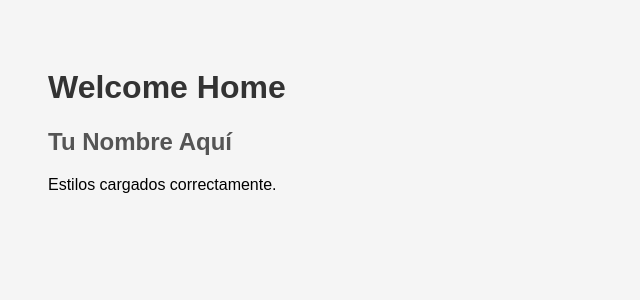
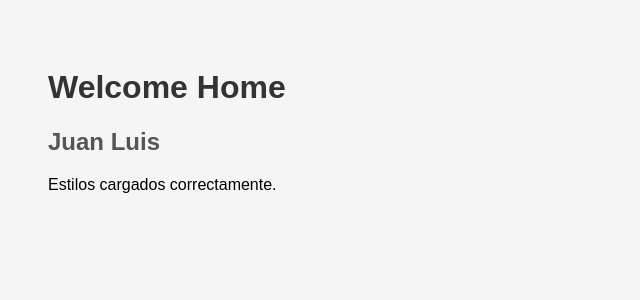
Before and after one commit to Fhenix05/DjangoStore, a Django app: page / in a window 1280 px wide. Shown: the top 300 px of the page, without its empty margins (0-640 px from the left). Run offline with Django 5.2, Linux system fonts and the light colour scheme.

Commit message:
Mi nombre aparece

```diff
--- a/home/views.py
+++ b/home/views.py
@@ -2,4 +2,5 @@ from django.shortcuts import render
 
 # Create your views here.
 def index(request):
-    return render(request, "home/index.html")
+    nombre = request.GET.get('nombre', 'Juan Luis')
+    return render(request, 'home/index.html', {"nombre": nombre})
--- a/templates/home/index.html
+++ b/templates/home/index.html
@@ -2,7 +2,7 @@
 
 {% block content %}
 <h1>Welcome Home</h1>
-<h2>Tu Nombre Aquí</h2>
+<h2>{{nombre}}</h2>
 
 <p>Estilos cargados correctamente.</p>
 {% endblock %}
```
